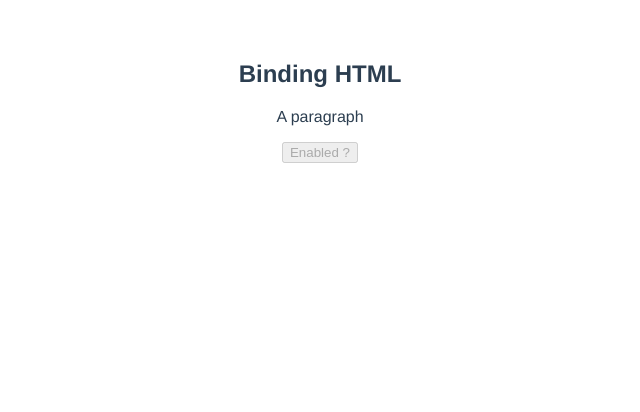
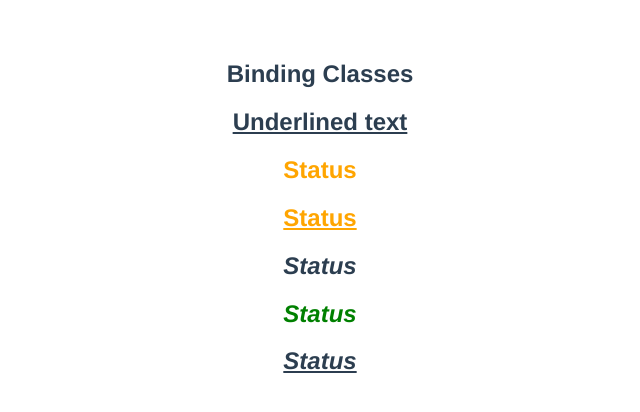
Before and after one commit to thierrydecker/learn-vue-3, a Vue app: page / in a window 1280 px wide. Shown: the top 412 px of the page, without its empty margins (320-960 px from the left). Built offline with nearby package versions, Linux system fonts and the light colour scheme.

Commit message:
Add binding classes

```diff
--- /dev/null
+++ b/src/components/BindingClasses.vue
@@ -0,0 +1,84 @@
+<template>
+
+  <h2>Binding Classes</h2>
+
+  <!--
+  Binding static classes
+  - Use v-bind syntax
+  -->
+  <h2 class="underlined">Underlined text</h2>
+
+  <!--
+  Binding dynamic classes
+  - Use v-bind syntax
+  -->
+  <h2 v-bind:class="status">Status</h2>
+
+  <!--
+  Binding both static and dynamic classes
+  - Use v-bind syntax
+  -->
+  <h2 class='underlined' v-bind:class="status">Status</h2>
+
+  <!--
+  Binding conditionally
+  - Use v-bind syntax
+  -->
+  <h2 v-bind:class='isPromoted ? "promoted" : "info"'>Status</h2>
+
+  <!--
+  Binding multiple classes with an array
+  - Use v-bind syntax
+  -->
+  <h2 v-bind:class='["promoted","info"]'>Status</h2>
+
+  <!--
+  Binding multiple classes with an object
+  - Use v-bind syntax
+  -->
+  <h2 v-bind:class="{
+        promoted: isPromoted,
+        'underlined': isPromoted,
+      }">Status</h2>
+
+</template>
+
+<script>
+
+export default {
+  name: 'App',
+  data() {
+    return {
+      paragraphId: 'paragraph',
+      isDisabled: true,
+      status: 'warning',
+      isPromoted: true,
+    }
+  }
+}
+
+</script>
+
+<style scoped>
+
+.underlined {
+  text-decoration: underline;
+}
+
+.danger {
+  color: red;
+}
+
+.warning {
+  color: orange;
+}
+
+.info {
+  color: green;
+}
+
+.promoted {
+  font-style: italic;
+}
+
+</style>
--- a/src/main.js
+++ b/src/main.js
@@ -14,6 +14,9 @@ import {createApp} from 'vue'
 // import App from './components/BindingHtml.vue'
 
 /* Bind HTML application */
-import App from './components/BindingAttributes.vue'
+// import App from './components/BindingAttributes.vue'
+
+/* Bind HTML application */
+import App from './components/BindingClasses.vue'
 
 createApp(App).mount('#app')
```
Also changed, not shown: 2 other files (tests, documents, lock files or other folders).
